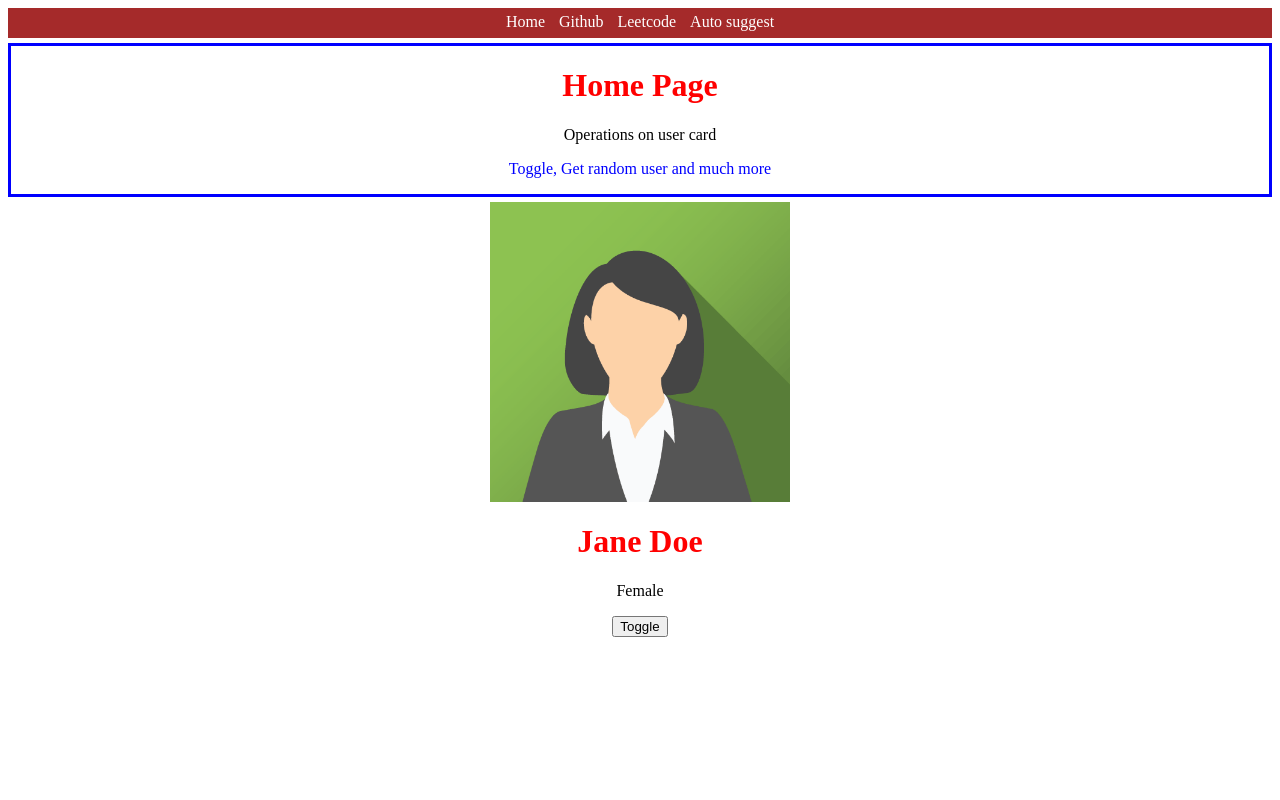
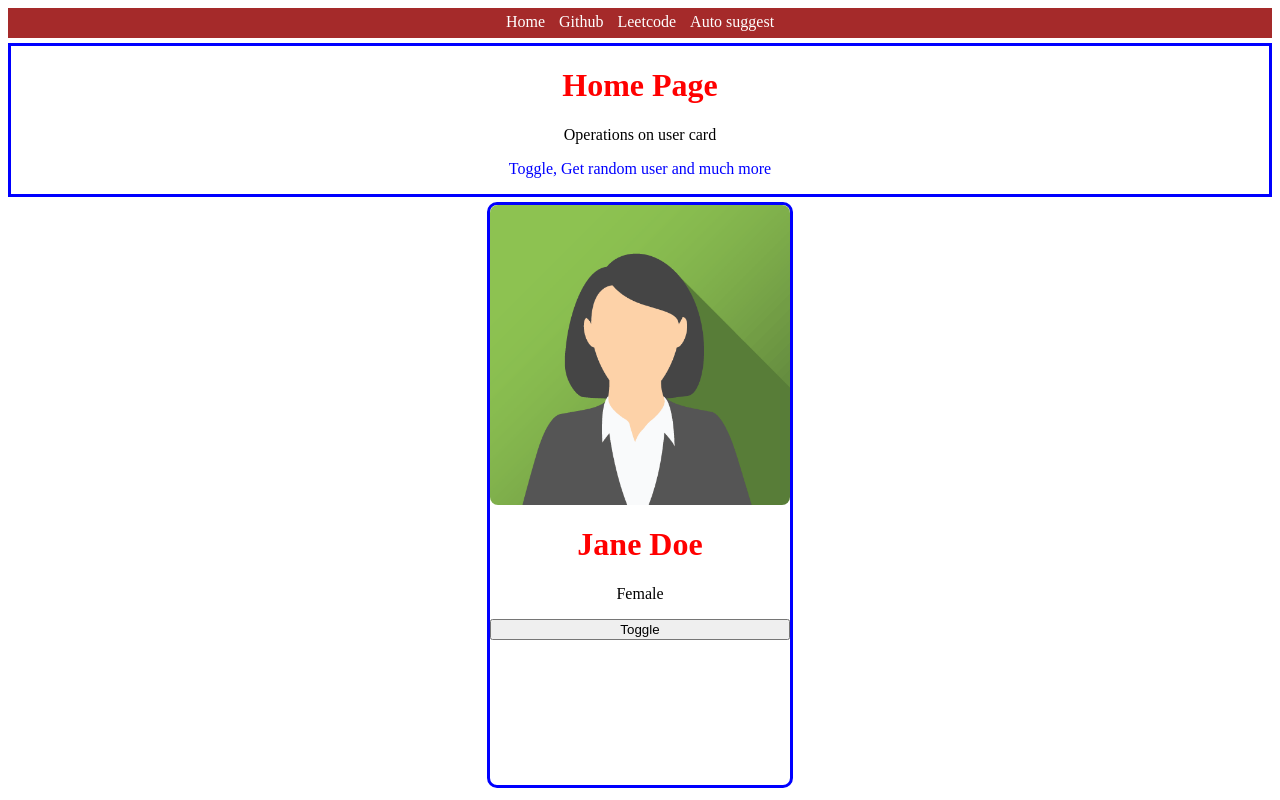
Before and after one commit to poonam5f7/autosuggest, a website: page frontend/index.html in a window 1280 px wide. Drawn offline with Linux system fonts and the light colour scheme.

Commit message:
update users

```diff
--- a/frontend/index.css
+++ b/frontend/index.css
@@ -36,6 +36,11 @@ h1 {
 #card{
   align-items: center;
   margin-top: 5px;
+  border: 3px solid blue;
+  width: 300px;
+  height: 580px;
+  margin: 5px auto;
+  border-radius: 10px;
 }
 
 #card-img{
@@ -48,8 +53,12 @@ h1 {
 img{
   width: 300px;
   height: 300px;
+  border-radius: 8px;
 }
 
 #action{
   text-align: center;
 }
+button{
+  width: 100%;
+}
```
